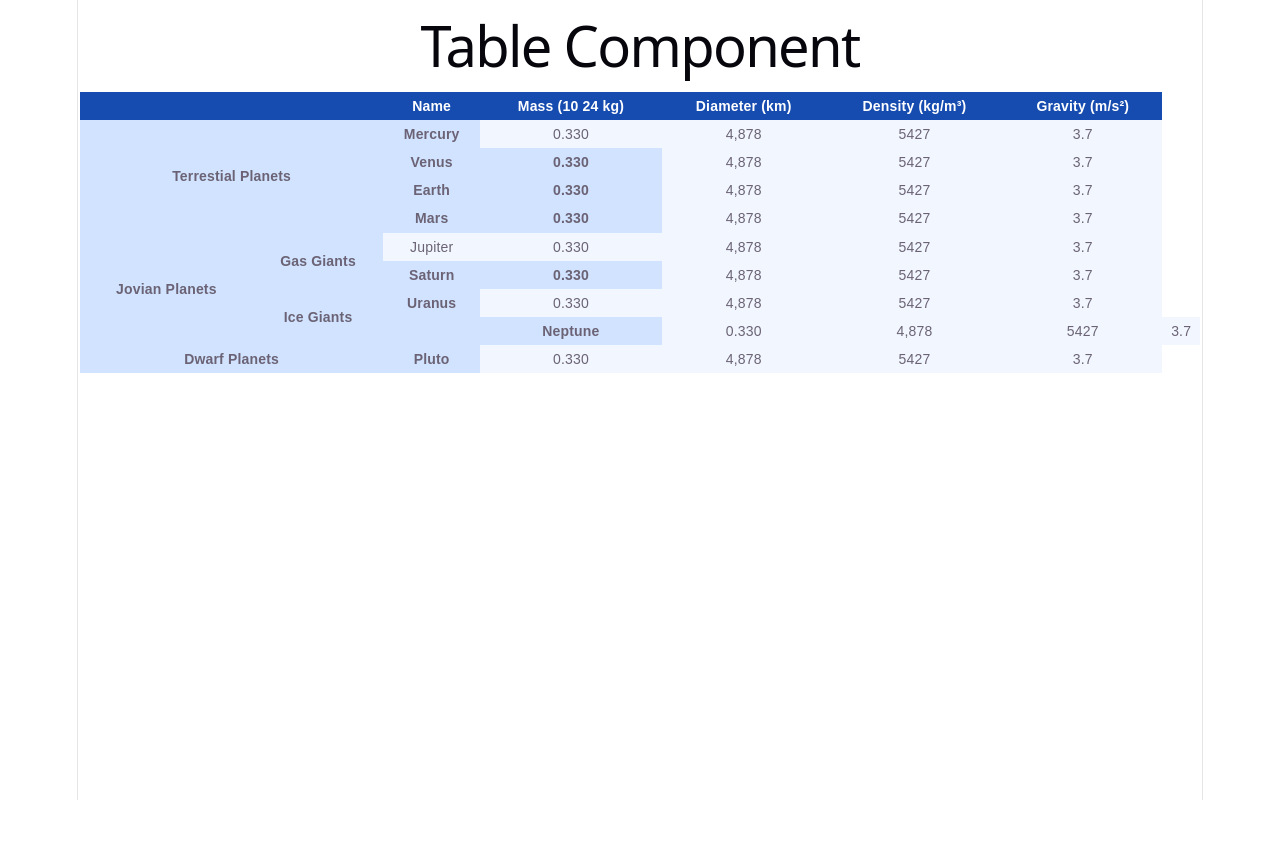
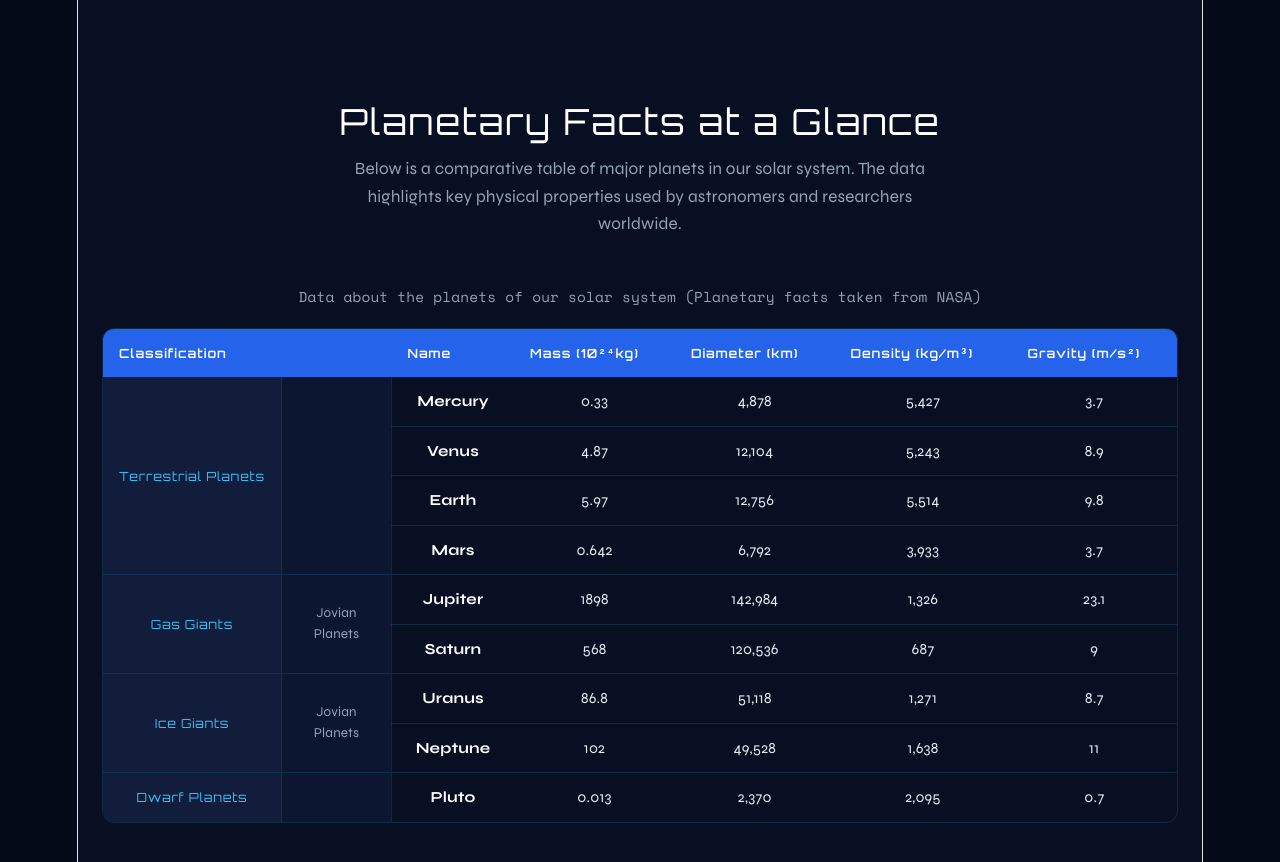
Before and after one commit to Marvinpaul1/Group20-Capstone-Project, a React (Vite) app: page / in a window 1280 px wide. Shown: the top 862 px of the page. Before the commit the page ends 800 px from the top, so only its background shows below. Built offline with nearby package versions, Linux system fonts and the light colour scheme.

Commit message:
Made some corrections to the table

```diff
--- a/src/App.css
+++ b/src/App.css
@@ -1,184 +1,97 @@
-.counter {
-  font-size: 16px;
-  padding: 5px 10px;
-  border-radius: 5px;
-  color: var(--accent);
-  background: var(--accent-bg);
-  border: 2px solid transparent;
-  transition: border-color 0.3s;
-  margin-bottom: 24px;
+@import url("https://fonts.googleapis.com/css2?family=Orbitron:wght@400;600;700;900&family=Syne:wght@400;500;600;700&family=Space+Mono:ital,wght@0,400;0,700;1,400&display=swap");
 
-  &:hover {
-    border-color: var(--accent-border);
-  }
-  &:focus-visible {
-    outline: 2px solid var(--accent);
-    outline-offset: 2px;
-  }
+:root {
+  --color-bg: #050a18;
+  --color-bg2: #080f22;
+  --color-surface: #0d1630;
+  --color-surface2: #111d3a;
+  --color-primary: #2563eb;
+  --color-primary-light: #3b82f6;
+  --color-accent: #38bdf8;
+  --color-accent2: #0ea5e9;
+  --color-text: #e2e8f0;
+  --color-text-muted: #94a3b8;
+  --color-border: rgba(56, 189, 248, 0.15);
+  --color-white: #ffffff;
+  --font-display: "Orbitron", monospace;
+  --font-body: "Syne", sans-serif;
+  --font-mono: "Space Mono", monospace;
+  --radius: 12px;
+  --transition: 0.3s ease;
 }
 
-.hero {
-  position: relative;
-
-  .base,
-  .framework,
-  .vite {
-    inset-inline: 0;
-    margin: 0 auto;
+*,
+*::before,
+*::after {
+  box-sizing: border-box;
+  margin: 0;
+  padding: 0;
 }
 
-  .base {
-    width: 170px;
-    position: relative;
-    z-index: 0;
+html {
+  scroll-behavior: smooth;
 }
 
-  .framework,
-  .vite {
-    position: absolute;
+body {
+  font-family: var(--font-body);
+  background-color: var(--color-bg);
+  color: var(--color-text);
+  line-height: 1.6;
+  overflow-x: hidden;
 }
 
-  .framework {
-    z-index: 1;
-    top: 34px;
-    height: 28px;
-    transform: perspective(2000px) rotateZ(300deg) rotateX(44deg) rotateY(39deg)
-      scale(1.4);
+h1,
+h2,
+h3 {
+  font-family: var(--font-display);
+  line-height: 1.2;
 }
 
-  .vite {
-    z-index: 0;
-    top: 107px;
-    height: 26px;
-    width: auto;
-    transform: perspective(2000px) rotateZ(300deg) rotateX(40deg) rotateY(39deg)
-      scale(0.8);
-  }
-}
-
-#center {
-  display: flex;
-  flex-direction: column;
-  gap: 25px;
-  place-content: center;
-  place-items: center;
-  flex-grow: 1;
-
-  @media (max-width: 1024px) {
-    padding: 32px 20px 24px;
-    gap: 18px;
-  }
-}
-
-#next-steps {
-  display: flex;
-  border-top: 1px solid var(--border);
-  text-align: left;
-
-  & > div {
-    flex: 1 1 0;
-    padding: 32px;
-    @media (max-width: 1024px) {
-      padding: 24px 20px;
-    }
-  }
-
-  .icon {
-    margin-bottom: 16px;
-    width: 22px;
-    height: 22px;
-  }
-
-  @media (max-width: 1024px) {
-    flex-direction: column;
-    text-align: center;
-  }
-}
-
-#docs {
-  border-right: 1px solid var(--border);
-
-  @media (max-width: 1024px) {
-    border-right: none;
-    border-bottom: 1px solid var(--border);
-  }
-}
-
-#next-steps ul {
-  list-style: none;
-  padding: 0;
-  display: flex;
-  gap: 8px;
-  margin: 32px 0 0;
-
-  .logo {
-    height: 18px;
+button {
+  cursor: pointer;
+  font-family: var(--font-body);
 }
 
 a {
-    color: var(--text-h);
-    font-size: 16px;
-    border-radius: 6px;
-    background: var(--social-bg);
-    display: flex;
-    padding: 6px 12px;
-    align-items: center;
-    gap: 8px;
   text-decoration: none;
-    transition: box-shadow 0.3s;
-
-    &:hover {
-      box-shadow: var(--shadow);
-    }
-    .button-icon {
-      height: 18px;
-      width: 18px;
-    }
+  color: inherit;
 }
 
-  @media (max-width: 1024px) {
-    margin-top: 20px;
-    flex-wrap: wrap;
-    justify-content: center;
-
-    li {
-      flex: 1 1 calc(50% - 8px);
+img {
+  max-width: 100%;
+  display: block;
 }
 
-    a {
-      width: 100%;
-      justify-content: center;
-      box-sizing: border-box;
-    }
-  }
+.container {
+  max-width: 1200px;
+  margin: 0 auto;
+  padding: 0 24px;
 }
 
-#spacer {
-  height: 88px;
-  border-top: 1px solid var(--border);
-  @media (max-width: 1024px) {
-    height: 48px;
-  }
+.section-title {
+  text-align: center;
+  font-size: clamp(1.4rem, 3vw, 2rem);
+  color: var(--color-white);
+  margin-bottom: 12px;
+  letter-spacing: 0.05em;
 }
 
-.ticks {
-  position: relative;
-  width: 100%;
-
-  &::before,
-  &::after {
-    content: '';
-    position: absolute;
-    top: -4.5px;
-    border: 5px solid transparent;
+.section-subtitle {
+  text-align: center;
+  color: var(--color-text-muted);
+  max-width: 620px;
+  margin: 0 auto 48px;
+  font-size: 0.95rem;
 }
 
-  &::before {
-    left: 0;
-    border-left-color: var(--border);
+/* Scrollbar */
+::-webkit-scrollbar {
+  width: 6px;
 }
-  &::after {
-    right: 0;
-    border-right-color: var(--border);
+::-webkit-scrollbar-track {
+  background: var(--color-bg);
 }
+::-webkit-scrollbar-thumb {
+  background: var(--color-primary);
+  border-radius: 3px;
 }
--- /dev/null
+++ b/src/PlanetTable.css
@@ -0,0 +1,102 @@
+.table-section {
+  padding: 100px 0;
+  background: var(--color-bg2);
+}
+
+.table-caption {
+  font-size: 0.8rem;
+  color: var(--color-text-muted);
+  font-family: var(--font-mono);
+  margin-bottom: 20px;
+  text-align: center;
+}
+
+.table-wrapper {
+  overflow-x: auto;
+  border-radius: var(--radius);
+  border: 1px solid var(--color-border);
+}
+
+.planet-table {
+  width: 100%;
+  border-collapse: collapse;
+  font-size: 0.85rem;
+  /* table-layout: fixed; */
+}
+
+.planet-table thead tr {
+  background: var(--color-primary);
+}
+
+.planet-table thead th {
+  padding: 14px 16px;
+  text-align: left;
+  font-family: var(--font-display);
+  font-size: 0.7rem;
+  letter-spacing: 0.08em;
+  color: #fff;
+  font-weight: 600;
+  white-space: nowrap;
+}
+
+.planet-table tbody tr {
+  border-bottom: 1px solid var(--color-border);
+  transition: background 0.2s;
+}
+
+.planet-table tbody tr:last-child {
+  border-bottom: none;
+}
+
+.planet-table tbody tr:hover {
+  background: rgba(56, 189, 248, 0.05);
+}
+
+.planet-table tbody td {
+  padding: 12px 16px;
+  color: var(--color-text);
+  vertical-align: middle;
+}
+
+.group-cell {
+  background: var(--color-surface2);
+  font-family: var(--font-display);
+  font-size: 0.7rem;
+  letter-spacing: 0.06em;
+  color: var(--color-accent) !important;
+  text-align: center;
+  border-right: 1px solid var(--color-border);
+  white-space: nowrap;
+  width: 120px;
+}
+
+.subgroup-cell {
+  background: var(--color-surface);
+  font-size: 0.75rem;
+  color: var(--color-text-muted) !important;
+  text-align: center;
+  border-right: 1px solid var(--color-border);
+  font-style: italic;
+  width: 110px;
+}
+
+.planet-name-cell {
+  font-weight: 700;
+  color: var(--color-white) !important;
+  font-family: var(--font-body);
+}
+
+@media (max-width: 768px) {
+  .table-section {
+    padding: 60px 0;
+  }
+
+  .planet-table {
+    font-size: 0.78rem;
+  }
+
+  .planet-table thead th,
+  .planet-table tbody td {
+    padding: 10px 12px;
+  }
+}
--- a/src/PlanetTable.jsx
+++ b/src/PlanetTable.jsx
@@ -1,95 +1,164 @@
-import "./Table.css";
+import "./PlanetTable.css";
+
+const tableData = [
+  {
+    name: "Mercury",
+    mass: 0.33,
+    diameter: 4878,
+    density: 5427,
+    gravity: 3.7,
+    type: "Terrestrial",
+  },
+  {
+    name: "Venus",
+    mass: 4.87,
+    diameter: 12104,
+    density: 5243,
+    gravity: 8.9,
+    type: "Terrestrial",
+  },
+  {
+    name: "Earth",
+    mass: 5.97,
+    diameter: 12756,
+    density: 5514,
+    gravity: 9.8,
+    type: "Terrestrial",
+  },
+  {
+    name: "Mars",
+    mass: 0.642,
+    diameter: 6792,
+    density: 3933,
+    gravity: 3.7,
+    type: "Terrestrial",
+  },
+  {
+    name: "Jupiter",
+    mass: 1898,
+    diameter: 142984,
+    density: 1326,
+    gravity: 23.1,
+    type: "Gas Giant",
+  },
+  {
+    name: "Saturn",
+    mass: 568,
+    diameter: 120536,
+    density: 687,
+    gravity: 9.0,
+    type: "Gas Giant",
+  },
+  {
+    name: "Uranus",
+    mass: 86.8,
+    diameter: 51118,
+    density: 1271,
+    gravity: 8.7,
+    type: "Ice Giant",
+  },
+  {
+    name: "Neptune",
+    mass: 102,
+    diameter: 49528,
+    density: 1638,
+    gravity: 11.0,
+    type: "Ice Giant",
+  },
+  {
+    name: "Pluto",
+    mass: 0.013,
+    diameter: 2370,
+    density: 2095,
+    gravity: 0.7,
+    type: "Dwarf",
+  },
+];
+
+const groupLabel = (type) => {
+  switch (type) {
+    case "Terrestrial":
+      return "Terrestrial Planets";
+    case "Gas Giant":
+      return "Gas Giants";
+    case "Ice Giant":
+      return "Ice Giants";
+    case "Dwarf":
+      return "Dwarf Planets";
+    default:
+      return type;
+  }
+};
+
+const subgroupLabel = (type) => {
+  if (type === "Gas Giant" || type === "Ice Giant") return "Jovian Planets";
+  return null;
+};
 
 export default function PlanetTable() {
+  let lastType = null;
+
   return (
-    <div className="App">
-      <h1>Table Component</h1>
-      {/* You can add your table component here */}
+    <section className="table-section">
+      <div className="container">
+        <h2 className="section-title">Planetary Facts at a Glance</h2>
+        <p className="section-subtitle">
+          Below is a comparative table of major planets in our solar system. The
+          data highlights key physical properties used by astronomers and
+          researchers worldwide.
+        </p>
+        <p className="table-caption">
+          Data about the planets of our solar system (Planetary facts taken from
+          NASA)
+        </p>
+        <div className="table-wrapper">
           <table className="planet-table">
             <thead>
               <tr>
-            <th colSpan={2}></th>
+                <th colSpan={2}>Classification</th>
                 <th>Name</th>
-            <th>Mass (10 24 kg)</th>
+                <th>Mass (10²⁴kg)</th>
                 <th>Diameter (km)</th>
                 <th>Density (kg/m³)</th>
                 <th>Gravity (m/s²)</th>
               </tr>
             </thead>
             <tbody>
-          <tr>
-            <td colSpan={2} rowSpan={4}>
-              Terrestial Planets
+              {tableData.map((planet) => {
+                const showGroup = planet.type !== lastType;
+                lastType = planet.type;
+                const typeCount = tableData.filter(
+                  (p) => p.type === planet.type,
+                ).length;
+                const subgroup = subgroupLabel(planet.type);
+
+                return (
+                  <tr
+                    key={planet.name}
+                    className={`row-${planet.type.replace(" ", "-").toLowerCase()}`}
+                  >
+                    {showGroup && (
+                      <td className="group-cell" rowSpan={typeCount}>
+                        {groupLabel(planet.type)}
                       </td>
-            <td>Mercury</td>
-            <td>0.330</td>
-            <td>4,878</td>
-            <td>5427</td>
-            <td>3.7</td>
+                    )}
+                    {showGroup && (
+                      <td className="subgroup-cell" rowSpan={typeCount}>
+                        {subgroup ?? ""}
+                      </td>
+                    )}
+                    <td className="planet-name-cell">{planet.name}</td>
+                    <td>{planet.mass}</td>
+                    <td>{planet.diameter.toLocaleString()}</td>
+                    <td>{planet.density.toLocaleString()}</td>
+                    <td>{planet.gravity}</td>
                   </tr>
-          <tr>
-            <td>Venus</td>
-            <td>0.330</td>
-            <td>4,878</td>
-            <td>5427</td>
-            <td>3.7</td>
-          </tr>
-          <tr>
-            <td>Earth</td>
-            <td>0.330</td>
-            <td>4,878</td>
-            <td>5427</td>
-            <td>3.7</td>
-          </tr>
-          <tr>
-            <td>Mars</td>
-            <td>0.330</td>
-            <td>4,878</td>
-            <td>5427</td>
-            <td>3.7</td>
-          </tr>
-          <tr>
-            <td rowSpan={4}>Jovian Planets</td>
-            <td rowSpan={2}>Gas Giants</td>
-            <td>Jupiter</td>
-            <td>0.330</td>
-            <td>4,878</td>
-            <td>5427</td>
-            <td>3.7</td>
-          </tr>
-          <tr>
-            <td>Saturn</td>
-            <td>0.330</td>
-            <td>4,878</td>
-            <td>5427</td>
-            <td>3.7</td>
-          </tr>
-          <tr>
-            <td rowSpan={2}>Ice Giants</td>
-            <td>Uranus</td>
-            <td>0.330</td>
-            <td>4,878</td>
-            <td>5427</td>
-            <td>3.7</td>
-          </tr>
-          <tr>
-            <td></td>
-            <td>Neptune</td>
-            <td>0.330</td>
-            <td>4,878</td>
-            <td>5427</td>
-            <td>3.7</td>
-          </tr>
-          <tr>
-            <td colSpan={2}>Dwarf Planets</td>
-            <td>Pluto</td>
-            <td>0.330</td>
-            <td>4,878</td>
-            <td>5427</td>
-            <td>3.7</td>
-          </tr>
+                );
+              })}
             </tbody>
           </table>
         </div>
+      </div>
+    </section>
   );
 }
--- a/src/table.css
+++ /dev/null
@@ -1,28 +0,0 @@
-table {
-  border-radius: 16px;
-  border: 2px solid #ffffff;
-}
-
-.planet-table {
-  width: 100%;
-  border-collapse: collapse;
-  padding: 15px;
-  font-family: Arial, sans-serif;
-  font-size: 14px;
-  text-align: center;
-}
-
-.planet-table thead {
-  background-color: #164BAF;
-  color: #ffffff;
-}
-
-.planet-table td:nth-child(1),
-.planet-table td:nth-child(2) {
-  background-color: #D1E3FF;
-  font-weight: bold;
-}
-
-.planet-table td:nth-child(n+3) {
-  background-color: #F2F7FF;
-}
```
Lines whose indentation alone changed are shown as unchanged.
